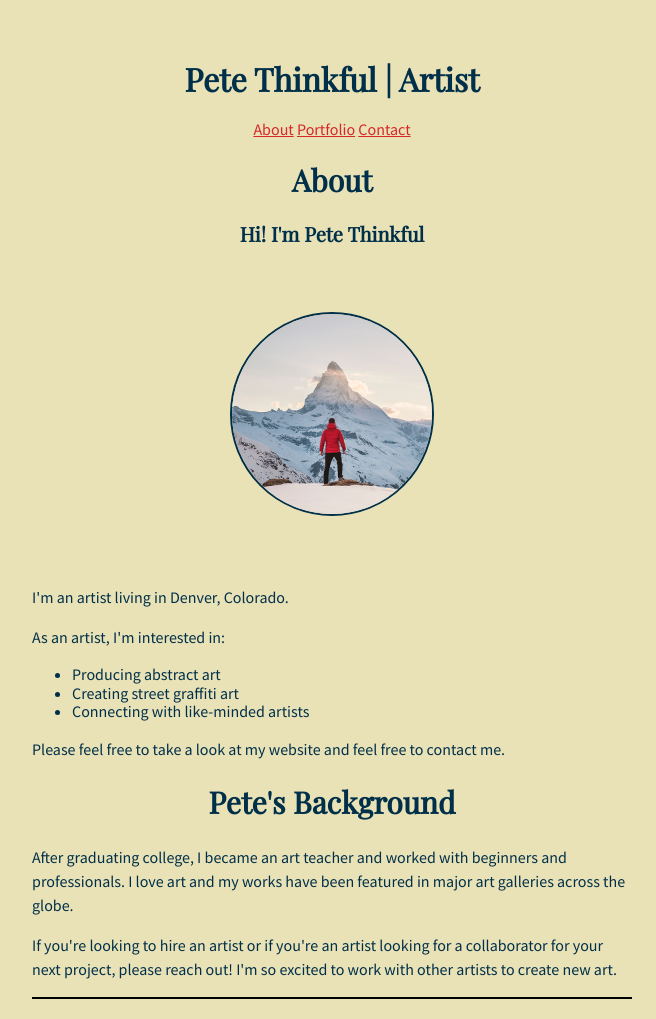
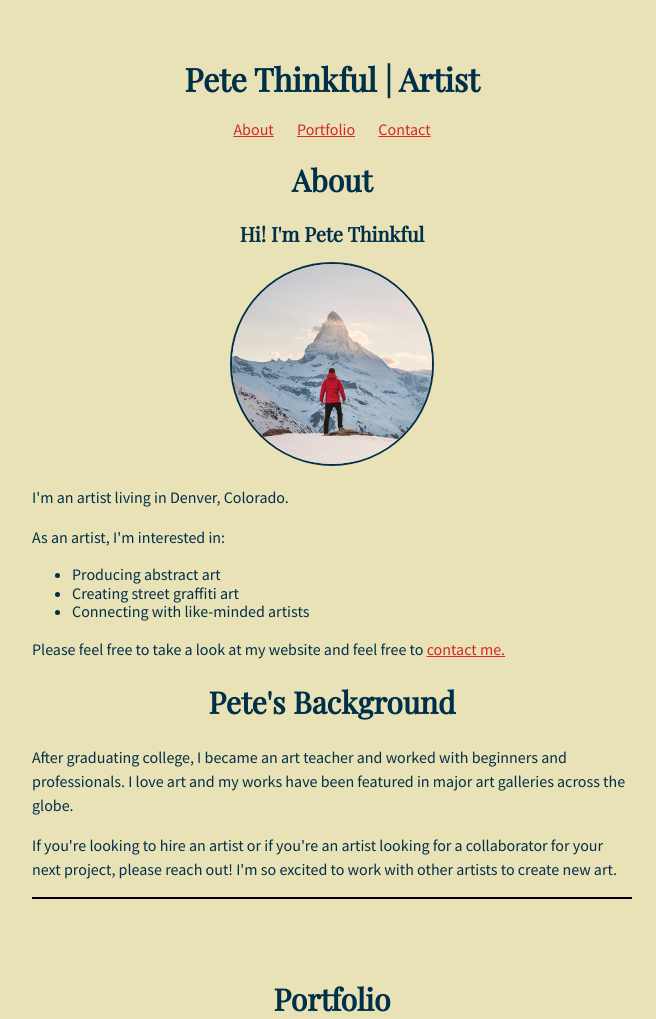
Before and after one commit to andbostick/Pete-Thinkful-Portfolio, a plain HTML site: page index.html in a window 1280 px wide. Shown: the top 1019 px of the page, without its empty margins (308-964 px from the left). Drawn offline with nearby package versions, Linux system fonts and the light colour scheme.

Commit message:
revised finish

```diff
--- a/index.html
+++ b/index.html
@@ -34,11 +34,11 @@
         <h2 >About</h2>
           <h2>Hi! I'm Pete Thinkful</h2>
           </header>
-       <article>
-          <div>
+
+          <div class="image">
             <img class="image-circle" src="images/pete-thinkful.png" alt="pete thinkful">
           </div>
-        </article>
+
 
 <p>I'm an artist living in Denver, Colorado.</p>
 <p>As an artist, I'm interested in:</p>
@@ -47,7 +47,7 @@
 <li>Creating street graffiti art</li>
 <li>Connecting with like-minded artists</li>
     </ul>
-<p>Please feel free to take a look at my website and feel free to contact me.</p>
+<p>Please feel free to take a look at my website and feel free to <a href="#Contact">contact me.</a></p>
 </section>
       <section>
 <header><h2>Pete's Background</h2></header>
--- a/style.css
+++ b/style.css
@@ -20,6 +20,11 @@ article {
 }
 
 article div {
+  text-align: center;
+  width: 100%;
+}
+
+.image{
   text-align: center;
   width: 100%;
 }
@@ -81,3 +86,7 @@ a {
 a:hover{
  color: #f77f00;
 }
+
+nav a {
+  padding: 10px;
+}
```
